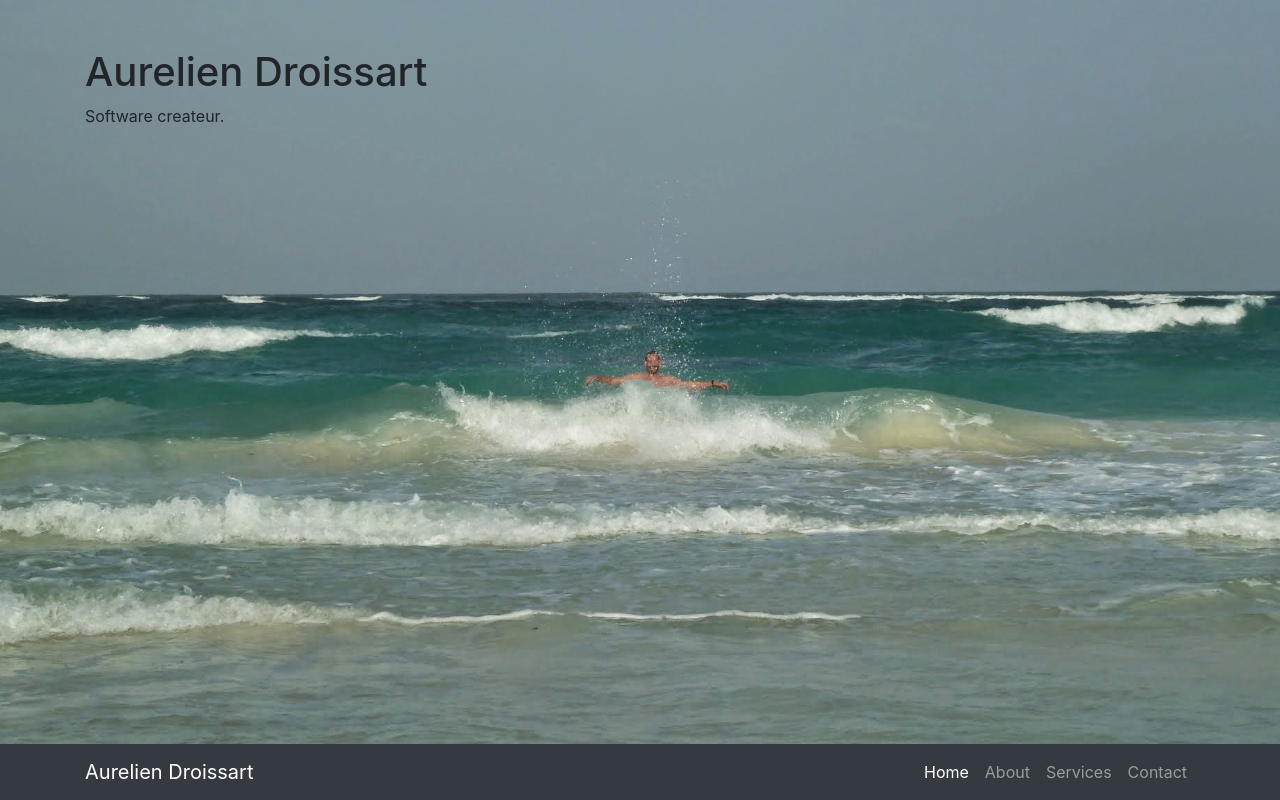
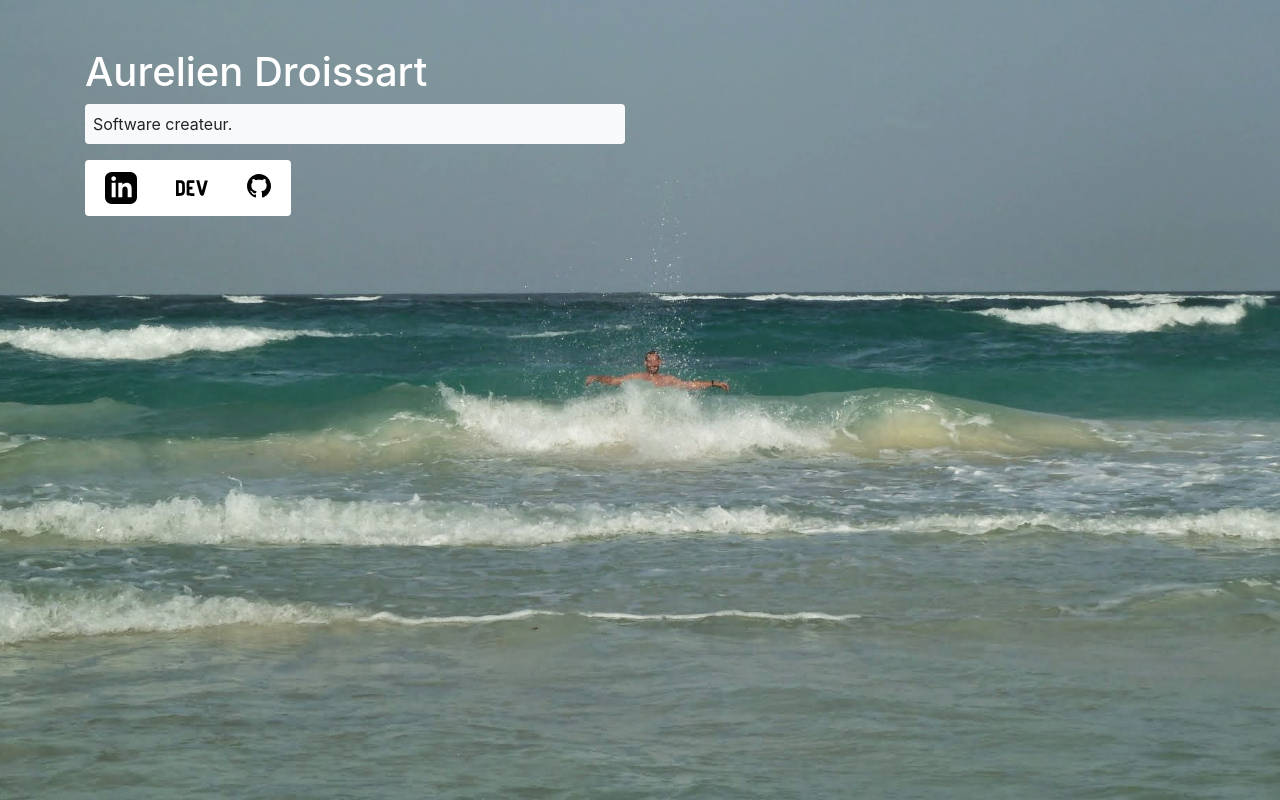
Before and after one commit to adroissart/adroissart.github.io, a plain HTML site: page index.html in a window 1280 px wide. Drawn offline with Linux system fonts and the light colour scheme.

Commit message:
with real links

```diff
--- a/css/the-big-picture.css
+++ b/css/the-big-picture.css
@@ -4,9 +4,13 @@
  * Licensed under MIT (https://github.com/BlackrockDigital/startbootstrap-the-big-picture/blob/master/LICENSE)
  */
 body {
-  background: url('/assets/img/tulum.jpg') no-repeat center center fixed;
+  background: url('../assets/img/tulum.jpg') no-repeat center center fixed;
   -webkit-background-size: cover;
   -moz-background-size: cover;
   background-size: cover;
   -o-background-size: cover;
 }
+
+.mt-5 {
+	color: white;
+}
--- a/index.html
+++ b/index.html
@@ -20,7 +20,7 @@
 
 <body>
 
-  <!-- Navigation -->
+  <!-- Navigation
   <nav class="navbar navbar-expand-lg navbar-dark bg-dark fixed-bottom">
     <div class="container">
       <a class="navbar-brand" href="#">Aurelien Droissart</a>
@@ -46,7 +46,7 @@
         </ul>
       </div>
     </div>
-  </nav>
+  </nav> -->
 
   <!-- Page Content -->
   <section>
@@ -54,7 +54,16 @@
       <div class="row">
         <div class="col-lg-6">
           <h1 class="mt-5">Aurelien Droissart</h1>
-          <p>Software createur.</p>
+          <p class="p-2 bg-light rounded">Software createur.</p>
+		   <ul class="list-group list-group-horizontal">
+			  <li class="list-group-item border-0"><a href="https://www.linkedin.com/in/aurelien-droissart-8731a010/">
+			  <svg xmlns="http://www.w3.org/2000/svg" width="32" height="32" viewBox="0 0 24 24"><path d="M19 0h-14c-2.761 0-5 2.239-5 5v14c0 2.761 2.239 5 5 5h14c2.762 0 5-2.239 5-5v-14c0-2.761-2.238-5-5-5zm-11 19h-3v-11h3v11zm-1.5-12.268c-.966 0-1.75-.79-1.75-1.764s.784-1.764 1.75-1.764 1.75.79 1.75 1.764-.783 1.764-1.75 1.764zm13.5 12.268h-3v-5.604c0-3.368-4-3.113-4 0v5.604h-3v-11h3v1.765c1.396-2.586 7-2.777 7 2.476v6.759z"/></svg></a></li>
+			  <li class="list-group-item border-0"><a href="https://dev.to/adroissart">
+			  <svg xmlns="http://www.w3.org/2000/svg" version="1" width="32" height="32" viewBox="0 0 132.000000 65.000000" role="img" aria-labelledby="aabgzzjgheu85r94gs8fjznidlwne2zr" class="logo"><title id="aabgzzjgheu85r94gs8fjznidlwne2zr">App logo</title><path d="M0 33v32h11.3c12.5 0 17.7-1.6 21.5-6.5 3.8-4.8 4.4-9 4-28-.3-16.8-.5-18.2-2.7-21.8C30.3 2.5 26.1 1 12 1H0v32zm23.1-19.1c2.3 1.9 2.4 2.3 2.4 18.5 0 15.7-.1 16.7-2.2 18.8-1.7 1.6-3.5 2.2-7 2.2l-4.8.1-.3-20.8L11 12h4.9c3.3 0 5.6.6 7.2 1.9zM46.1 3.6c-2 2.6-2.1 3.9-2.1 29.6v26.9l2.5 2.4c2.3 2.4 2.9 2.5 16 2.5H76V54.1l-10.2-.3-10.3-.3v-15l6.3-.3 6.2-.3V27H55V12h21V1H62.1c-13.9 0-14 0-16 2.6zM87 15.2c2.1 7.9 5.5 20.8 7.6 28.8 3.2 12.3 4.3 15 7 17.7 1.9 2 4.2 3.3 5.7 3.3 3.1 0 7.1-3.1 8.5-6.7 1-2.6 15.2-55.6 15.2-56.8 0-.3-2.8-.5-6.2-.3l-6.3.3-5.6 21.5c-3.5 13.6-5.8 20.8-6.2 19.5C105.9 40 96 1.9 96 1.4c0-.2-2.9-.4-6.4-.4h-6.4L87 15.2z"></path></svg>
+				</a></li>
+			  <li class="list-group-item border-0"><a href="https://github.com/adroissart"><svg xmlns="http://www.w3.org/2000/svg" width="24" height="24" viewBox="0 0 24 24"><path d="M12 0c-6.626 0-12 5.373-12 12 0 5.302 3.438 9.8 8.207 11.387.599.111.793-.261.793-.577v-2.234c-3.338.726-4.033-1.416-4.033-1.416-.546-1.387-1.333-1.756-1.333-1.756-1.089-.745.083-.729.083-.729 1.205.084 1.839 1.237 1.839 1.237 1.07 1.834 2.807 1.304 3.492.997.107-.775.418-1.305.762-1.604-2.665-.305-5.467-1.334-5.467-5.931 0-1.311.469-2.381 1.236-3.221-.124-.303-.535-1.524.117-3.176 0 0 1.008-.322 3.301 1.23.957-.266 1.983-.399 3.003-.404 1.02.005 2.047.138 3.006.404 2.291-1.552 3.297-1.23 3.297-1.23.653 1.653.242 2.874.118 3.176.77.84 1.235 1.911 1.235 3.221 0 4.609-2.807 5.624-5.479 5.921.43.372.823 1.102.823 2.222v3.293c0 .319.192.694.801.576 4.765-1.589 8.199-6.086 8.199-11.386 0-6.627-5.373-12-12-12z"/></svg></a></li>
+			</ul>
+
         </div>
       </div>
     </div>
```
